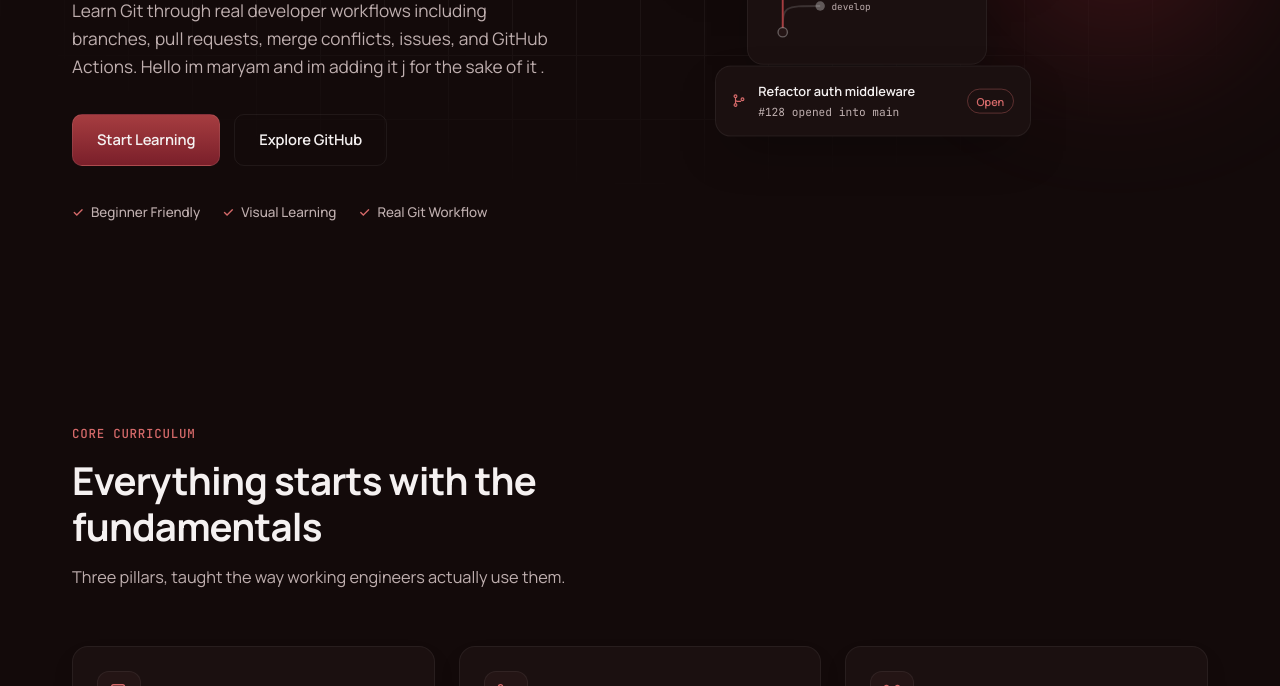
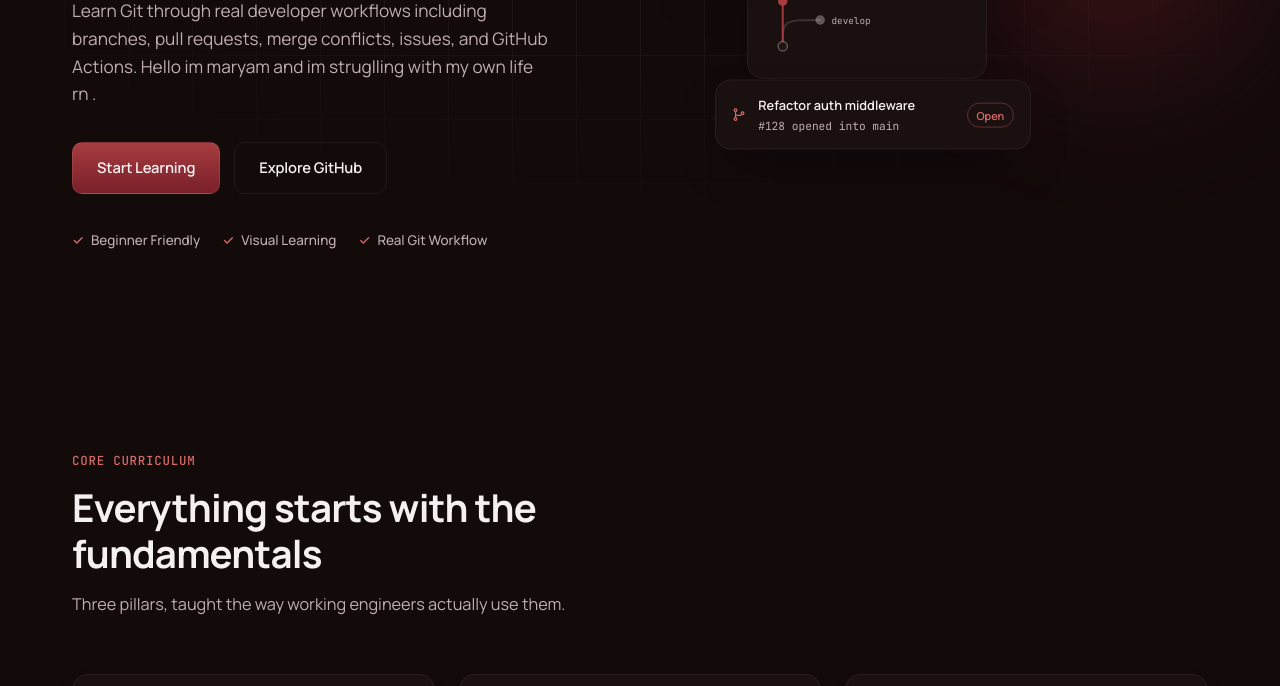
Before and after one commit to meowryam/Github-Workflow-Practice, a plain HTML site: page index.html in a window 1280 px wide. Shown: the part 414-1100 px from the top of the page. Drawn offline with Linux system fonts and the light colour scheme.

```diff
--- a/index.html
+++ b/index.html
@@ -70,7 +70,7 @@
             <span class="text-muted-heading">Without the Confusion.</span>
           </h1>
           <p class="hero-sub">
-            Learn Git through real developer workflows including branches, pull requests, merge conflicts, issues, and GitHub Actions. Hello im maryam and im adding it j for the sake of it .
+            Learn Git through real developer workflows including branches, pull requests, merge conflicts, issues, and GitHub Actions. Hello im maryam and im struglling with my own life rn .
           </p>
 
           <div class="hero-actions">
```
